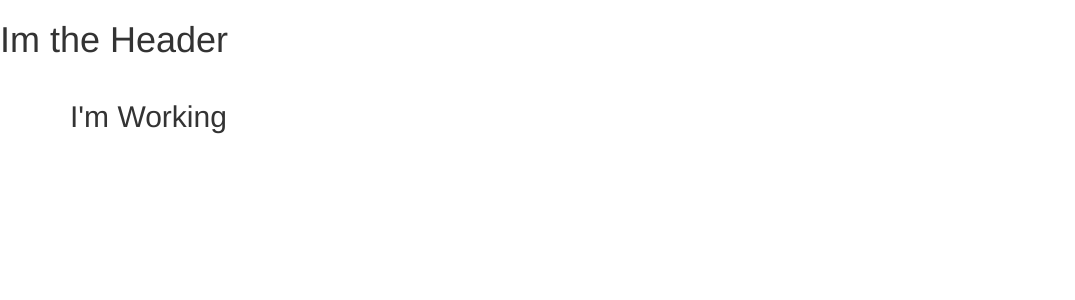
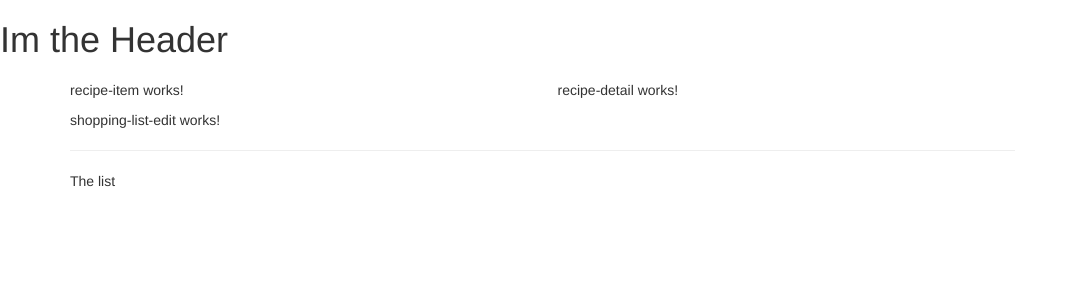
Before and after one commit to hammadyaqoob1985/udemy-recipe-book, an Angular app: page / in a window 1280 px wide. Shown: the top 300 px of the page, without its empty margins (0-1075 px from the left). Built offline with nearby package versions, Linux system fonts and the light colour scheme.

Commit message:
interconnected components

```diff
--- a/src/app/app.component.html
+++ b/src/app/app.component.html
@@ -2,8 +2,8 @@
 <div class="container">
     <div class="row">
         <div class="col-md-12">
-            <h2> I'm Working </h2>
-
+            <app-recipes></app-recipes>
+            <app-shopping-list></app-shopping-list>
         </div>
     </div>
 </div>
--- a/src/app/recipes/recipe-list/recipe-list.component.html
+++ b/src/app/recipes/recipe-list/recipe-list.component.html
@@ -1,3 +1 @@
-<p>
-  recipe-list works!
-</p>
+<app-recipe-item></app-recipe-item>
--- a/src/app/recipes/recipes.component.html
+++ b/src/app/recipes/recipes.component.html
@@ -1,3 +1,10 @@
-<p>
-  recipes works!
-</p>
+<div>
+    <div class="row">
+      <div class="col-md-5">
+        <app-recipe-list></app-recipe-list>
+      </div>
+      <div class="col-md-7">
+          <app-recipe-detail></app-recipe-detail>
+      </div>
+    </div>
+  </div>
--- a/src/app/shopping-list/shopping-list.component.html
+++ b/src/app/shopping-list/shopping-list.component.html
@@ -1,3 +1,7 @@
-<p>
-  shopping-list works!
-</p>
+<div class="row">
+  <div class="col-xs-10">
+    <app-shopping-list-edit></app-shopping-list-edit>
+    <hr>
+    <p>The list</p>
+  </div>
+</div>
```
